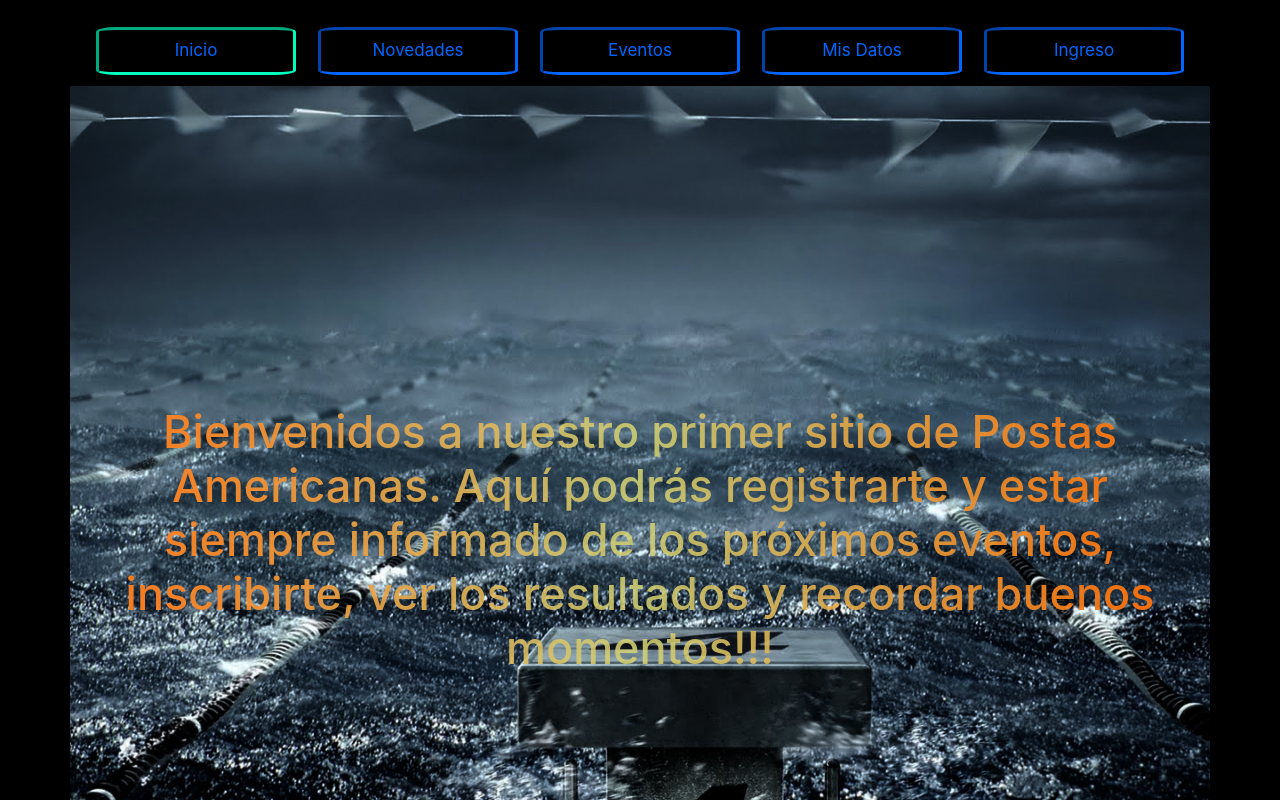
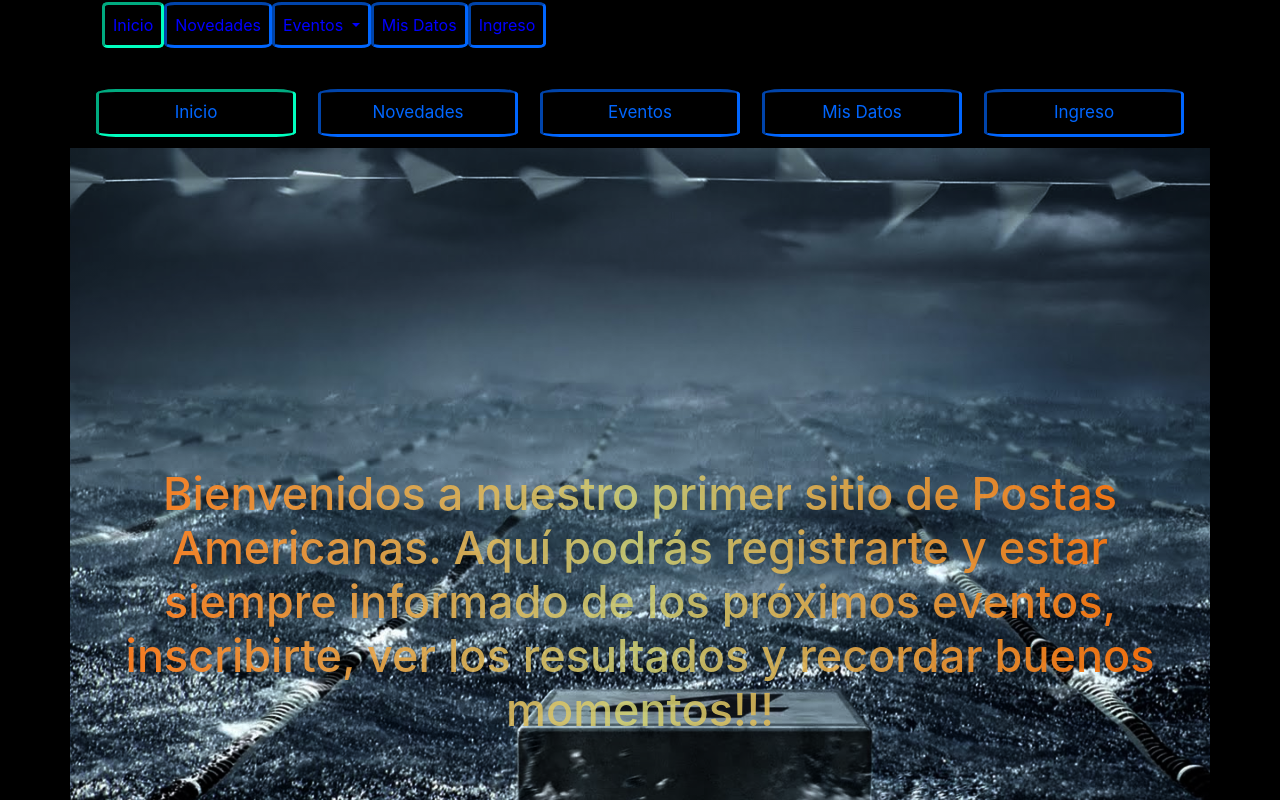
Before and after one commit to caucota/PostasAmericanas, a website: page index.html in a window 1280 px wide. Shown: the part 126-926 px from the top of the page. Drawn offline with nearby package versions, Linux system fonts and the light colour scheme; a small style sheet from the web is missing; a web font is replaced by a local one.

Commit message:
cambios menu

```diff
--- a/index.html
+++ b/index.html
@@ -30,6 +30,35 @@
             </section>
         </div>
         <div class="container">
+            <div class="row">
+                <nav class="navbar navbar-expand-lg navbar-light bg-light" style="background-color: rgba(0, 0, 0, 0.904) !important">
+                    <a class="navbar-brand aMenuPrincipal" href="#"></a>
+                    <button class="navbar-toggler" style="background-color: blue !important" type="button" data-toggle="collapse" data-target="#navbarSupportedContent" aria-controls="navbarSupportedContent" aria-expanded="false" aria-label="Toggle navigation">
+                        <span class="navbar-toggler-icon"></span>
+                    </button>
+                    <div class="collapse navbar-collapse" id="navbarSupportedContent" >
+                        <ul class="navbar-nav mr-auto" >
+                        <li class="nav-item active liSeleccionado" >
+                            <a class="nav-link aMenuPrincipal"  href="index.html">Inicio <span class="sr-only">(current)</span></a>
+                        </li>
+                        <li class="nav-item">
+                            <a class="nav-link aMenuPrincipal" href="./pages/novedades.html">Novedades</a>
+                        </li>
+                        <li class="nav-item dropdown">
+                            <a class="nav-link dropdown-toggle aMenuPrincipal" href="#" id="navbarDropdown" role="button" data-toggle="dropdown" aria-haspopup="true" aria-expanded="false">
+                            Eventos
+                            </a>
+                            <div class="dropdown-menu" aria-labelledby="navbarDropdown">
+                            <a class="dropdown-item" href="./pages/proximos_eventos.html">Próximos Eventos</a>
+                            <a class="dropdown-item" href="./pages/construccion.html">Eventos Recientes</a>
+                            </div>
+                        </li>
+                        <li class="nav-item"><a class="nav-link aMenuPrincipal" href="./pages/mis_datos.html">Mis Datos</a></li>
+                        <li class="nav-item"><a class="nav-link aMenuPrincipal" href="./pages/construccion.html">Ingreso</a></li>
+                        </ul>
+                    </div>
+                </nav>
+            </div>
             <div class="row">
                 <nav class="navMenu container">
                     <ul class="nav nav-justified">
--- a/scss/style.scss
+++ b/scss/style.scss
@@ -99,6 +99,10 @@ $novedadLayout767: (
 
 
 /* Generales */
+.aMenuPrincipal{
+    color:blue !important;
+  };
+
 .sectionPrincipal {
     padding-left: 1%;
     padding-right: 1%;
```
Also changed, not shown: css/style.css.
